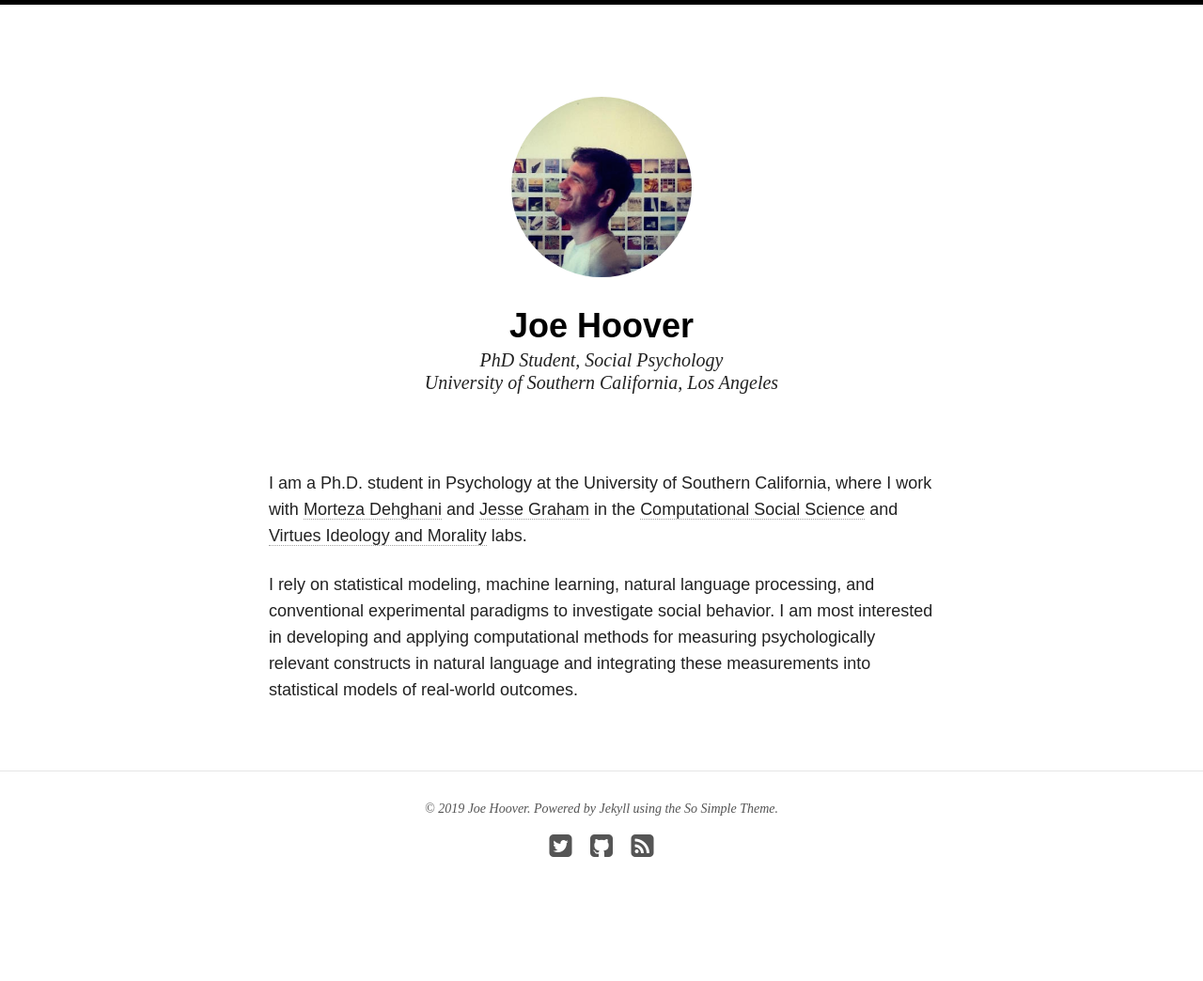
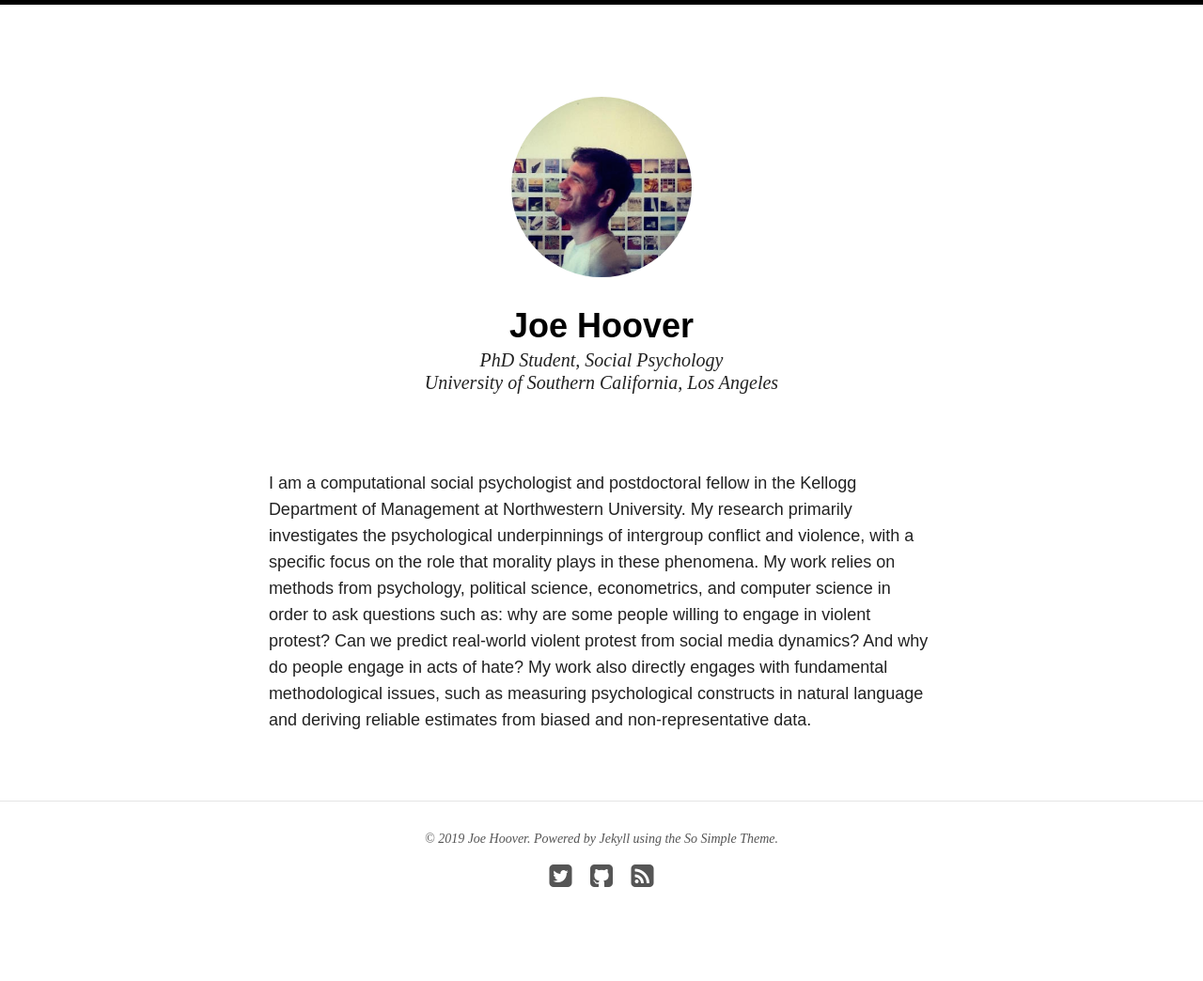
Before and after one commit to joehoover/joehoover.github.io, a Jekyll site: the page built from index.md, in a window 1280 px wide. Shown: the whole page at 94% size. Built offline with Jekyll 4.4.1, drawn with Linux system fonts in a browser that asks for light colours; nearby versions of some CDN libraries; before the commit the page ends 1012 px from its top, so only the background shows below that.

Commit message:
Update index.md

```diff
--- a/index.md
+++ b/index.md
@@ -1,7 +1,7 @@
 ---
 layout: page
 title:
-excerpt: "Joe Hoover -- Social Psychology PhD Student"
+excerpt: "Joe Hoover -- Computational Social Psychologist"
 modified: 2014-08-08T19:44:38.564948-04:00
 image:
 #  feature: so-simple-sample-image-4.jpg
@@ -9,6 +9,4 @@ image:
 #  creditlink: http://wegraphics.net/downloads/free-ultimate-blurred-background-pack/
 ---
 
-I am a Ph.D. student in Psychology at the University of Southern California, where I work with [Morteza Dehghani](http://morteza-dehghani.net/) and [Jesse Graham](https://dornsife.usc.edu/cf/faculty-and-staff/faculty.cfm?pid=1032745) in the [Computational Social Science](http://dornsife.usc.edu/labs/cssl) and [Virtues Ideology and Morality](http://www-bcf.usc.edu/~jessegra/people.html) labs.
-
-I rely on statistical modeling, machine learning, natural language processing, and conventional experimental paradigms to investigate social behavior. I am most interested in developing and applying computational methods for measuring psychologically relevant constructs in natural language and integrating these measurements into statistical models of real-world outcomes.
+I am a computational social psychologist and postdoctoral fellow in the Kellogg Department of Management at Northwestern University. My research primarily investigates the psychological underpinnings of intergroup conflict and violence, with a specific focus on the role that morality plays in these phenomena. My work relies on methods from psychology, political science, econometrics, and computer science in order to ask questions such as: why are some people willing to engage in violent protest? Can we predict real-world violent protest from social media dynamics? And why do people engage in acts of hate? My work also directly engages with fundamental methodological issues, such as measuring psychological constructs in natural language and deriving reliable estimates from biased and non-representative data.
```
